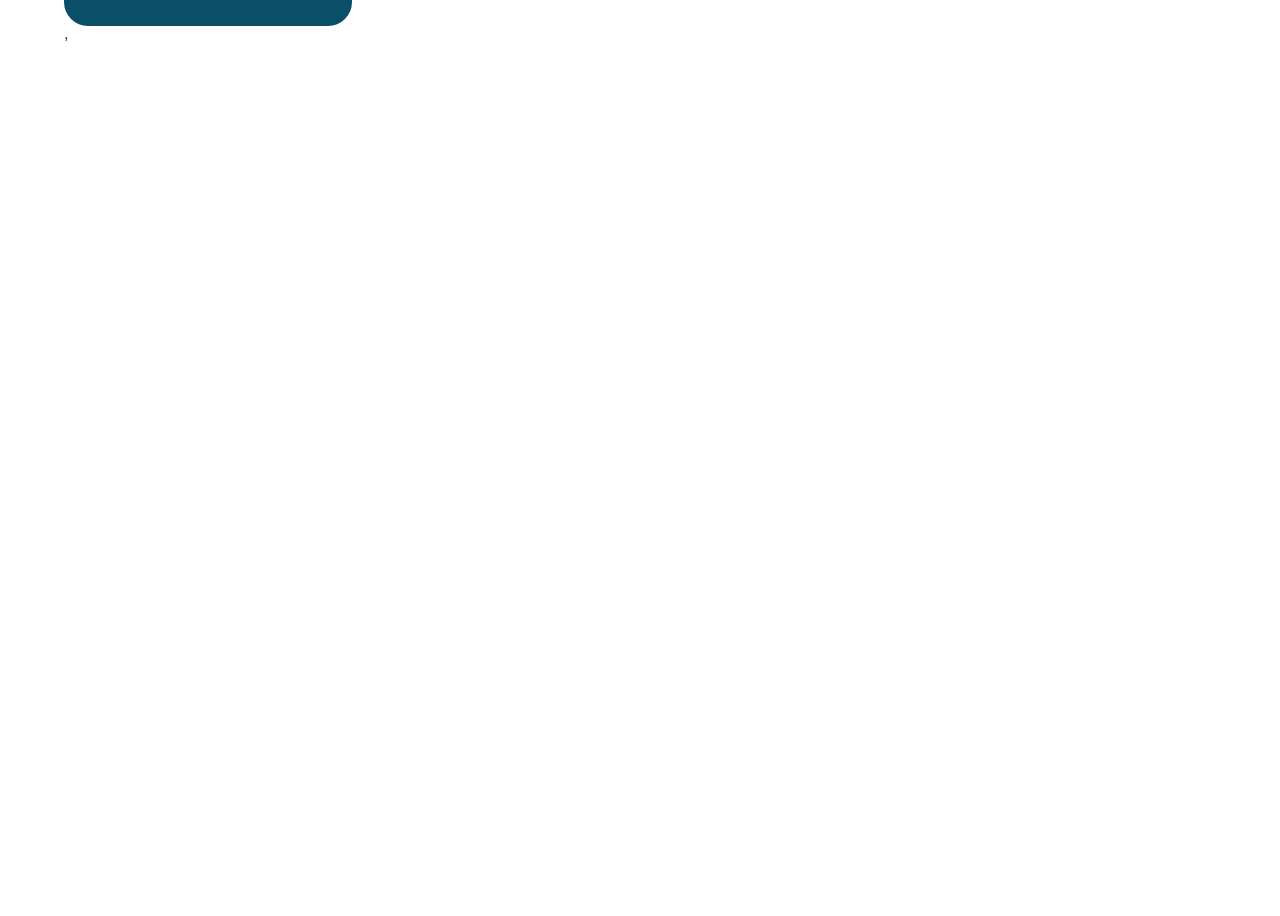
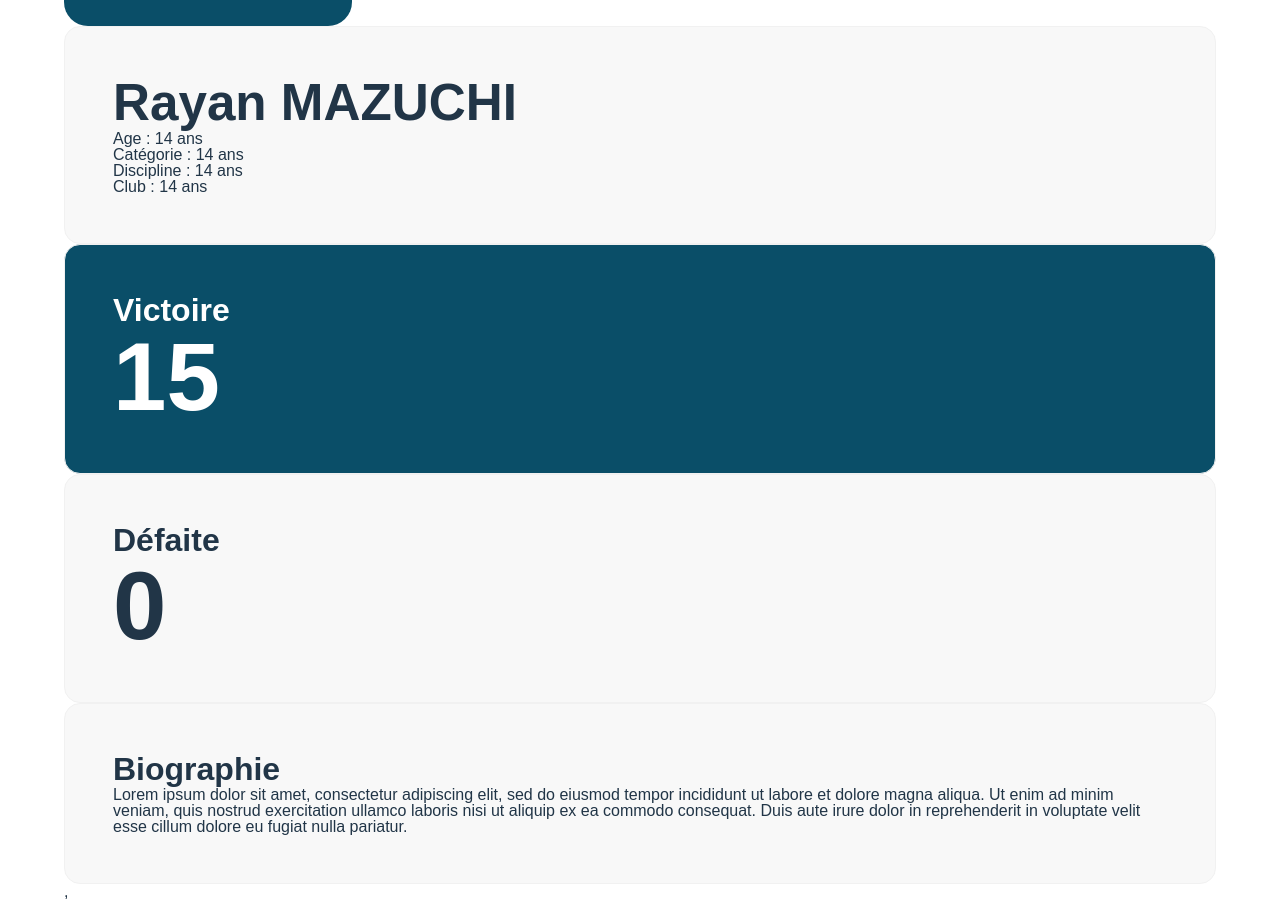
Before and after one commit to cheiknac/linkfight, a React (Vite) app in the folder frontend/: page /profil in a window 1280 px wide. Shown: the part 639-1555 px from the top of the page. Before the commit the page ends 800 px from the top, so only its background shows below. Built offline with nearby package versions, Linux system fonts and the light colour scheme.

Commit message:
add information profil

```diff
--- a/frontend/src/pages/Profil/Profil.scss
+++ b/frontend/src/pages/Profil/Profil.scss
@@ -30,3 +30,20 @@
 #socialProfil img {
     width: 2.3rem;
 }
+
+.blocContainer {
+    padding: 3rem;
+    border: 0.1rem solid #f1f1f1;
+    background: #F8F8F8;
+    border-radius: 1rem;
+}
+
+.specialStyle {
+    background: #0A4E68;
+    color: #fff;
+}
+
+.numberText {
+    font-size: 6rem;
+    font-weight: 900;
+}
--- a/frontend/src/pages/Profil/Profil.tsx
+++ b/frontend/src/pages/Profil/Profil.tsx
@@ -21,6 +21,35 @@ export default function Profil() {
                     </div>
                 </div>
 
+                <div className="blocContainer">
+                    <h1>Rayan MAZUCHI</h1>
+                    <p><strong>Age : </strong>14 ans</p>
+                    <p><strong>Catégorie : </strong>14 ans</p>
+                    <p><strong>Discipline : </strong>14 ans</p>
+                    <p><strong>Club : </strong>14 ans</p>
+                </div>
+
+                <div className="blocContainer specialStyle">
+                    <h4>Victoire</h4>
+                    <p className="numberText">15</p>
+                </div>
+
+                <div className="blocContainer">
+                    <h4>Défaite</h4>
+                    <p className="numberText">0</p>
+                </div>
+
+                <div className="blocContainer">
+                    <h4>Biographie</h4>
+                    <p>Lorem ipsum dolor sit amet, consectetur adipiscing elit,
+                        sed do eiusmod tempor incididunt ut labore et dolore magna
+                        aliqua. Ut enim ad minim veniam, quis nostrud exercitation
+                        ullamco laboris nisi ut aliquip ex ea commodo consequat.
+                        Duis aute irure dolor in reprehenderit in voluptate velit
+                        esse cillum dolore eu fugiat nulla pariatur.
+                    </p>
+                </div>
+
 
             </div>
         </div>
```
